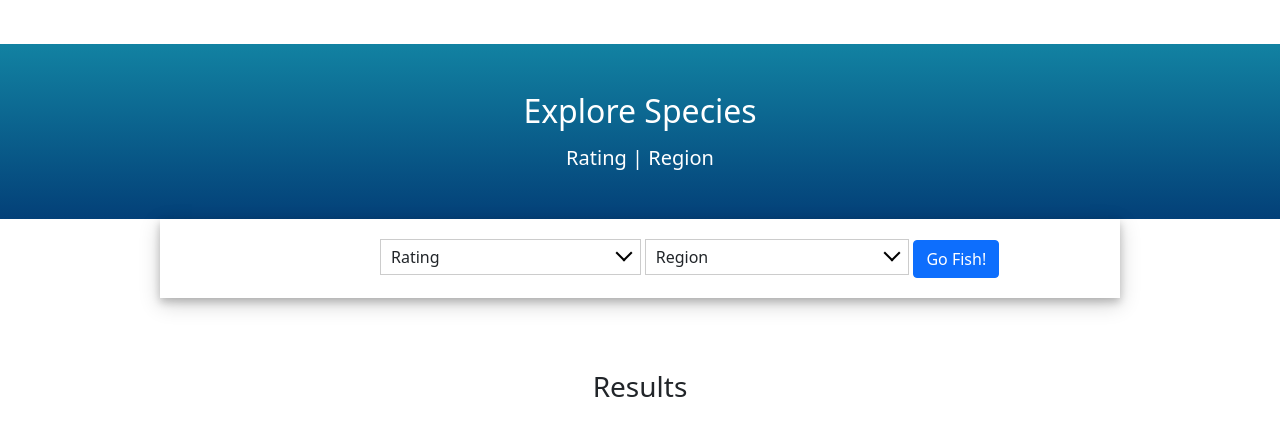
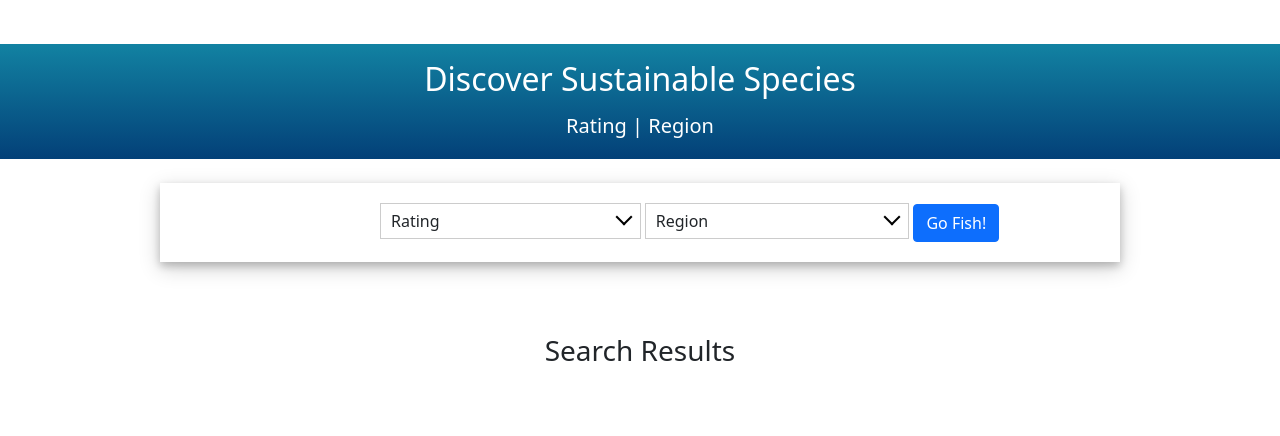
Before and after one commit to hannahramadan/sustainableseafood, a Flask app: page /search_results in a window 1280 px wide. Shown: the part 56-492 px from the top of the page. Run offline with Flask 2, Linux system fonts and the light colour scheme; the visitor is signed in with stand-in values (Sample User, id 1); data that the repository does not hold is empty; parts of the project's set-up code (start-up, migrations or seed data) failed here and were passed over; some libraries are stand-ins or nearby versions.

Commit message:
HTML updates

```diff
--- a/static/styles.css
+++ b/static/styles.css
@@ -2,7 +2,7 @@
 
 .card-img {
     width: 100%;
-    height: 15vw;
+    height: 10vw;
     object-fit: scale-down;
     padding-top: 5%;
 }
@@ -131,9 +131,9 @@ background: linear-gradient( rgba(0, 0, 0, 0.5), rgba(0, 0, 0, 0.5) ), url('http
     border: 1px #dadada solid;
 }
 
-/* #checkboxesrating label {
+#checkboxesrating label {
     display: block;
-} */
+}
 
 #checkboxesrating label:hover {
     background-color: #1e90ff;
@@ -143,10 +143,10 @@ background: linear-gradient( rgba(0, 0, 0, 0.5), rgba(0, 0, 0, 0.5) ), url('http
     display: none;
     border: 1px #dadada solid;
 }
-/*
+
 #checkboxesregion label {
     display: block;
-} */
+}
 
 #checkboxesregion label:hover {
     background-color: #1e90ff;
@@ -190,4 +190,49 @@ background: linear-gradient( rgba(0, 0, 0, 0.5), rgba(0, 0, 0, 0.5) ), url('http
   }
   .dropdown-check-list ul.items li {
     list-style: none;
+  } */
+
+
+
+
+/* Dropdown Button */
+.dropbtn {
+    background-color: #adcfee;
+    color: white;
+    padding: 16px;
+    font-size: 16px;
+    border: none;
   }
+
+  /* The container <div> - needed to position the dropdown content */
+  .dropdown {
+    position: relative;
+    display: inline-block;
+  }
+
+  /* Dropdown Content (Hidden by Default) */
+  .dropdown-content {
+    display: none;
+    position: absolute;
+    background-color: #ffffff;
+    min-width: 160px;
+    box-shadow: 0px 8px 16px 0px rgba(0,0,0,0.2);
+    z-index: 1;
+  }
+
+  /* Links inside the dropdown */
+  .dropdown-content a {
+    color: black;
+    padding: 12px 16px;
+    text-decoration: none;
+    display: block;
+  }
+
+  /* Change color of dropdown links on hover */
+  .dropdown-content a:hover {background-color: #ddd;}
+
+  /* Show the dropdown menu on hover */
+  .dropdown:hover .dropdown-content {display: block;}
+
+  /* Change the background color of the dropdown button when the dropdown content is shown */
+  .dropdown:hover .dropbtn {background-color: #d6ebf1;}
--- a/templates/profile.html
+++ b/templates/profile.html
@@ -5,10 +5,10 @@
 {% block body %}
 
 <div
-    class="p-5 text-center bg-image"
+    class="p-3 text-center bg-image"
     style="
     background: linear-gradient(to top, #034078, #1282A2);
-    height: 175px;
+    height: 115px;
     "
     >
 <div class="mask">
@@ -20,7 +20,7 @@
   </div>
 </div>
 </div>
-
+<br>
 <div class="container center">
     <div style="padding-right: 100px; padding-left:100px;">
         <p><b>Email: </b>{{user.email}}</p>
--- a/templates/search_results.html
+++ b/templates/search_results.html
@@ -5,36 +5,36 @@
 {% block body %}
 
 <div
-    class="p-5 text-center bg-image"
+    class="p-3 text-center bg-image"
     style="
     background: linear-gradient(to top, #034078, #1282A2);
-    height: 175px;
+    height: 115px;
     "
     >
 <div class="mask">
   <div class="d-flex justify-content-center align-items-center">
     <div class="text-white">
-      <h2 class="mb-3">Explore Species</h2>
+      <h2 class="mb-3">Discover Sustainable Species</h2>
       <h5 class="mb-3">Rating | Region</h5>
     </div>
   </div>
 </div>
 </div>
-
+<br>
 <div class="center">
     <div class="row centersearch">
         <form action='/search_results'>
-            <div id="list1" class="dropdown-check-list" style="padding-left: 200px;">
-                <span class="anchor">Rating</span>
-                <ul id="items1" class="items">
+            <div id="list1" class="dropdown-check-list dropdown" style="padding-left: 200px;">
+                <span class="anchor dropbtn">Rating</span>
+                <ul id="items1" class="items dropdown-content">
                     <li><input id="best choice" type="checkbox" name="rating" value="1">1 (Best Choice)</li>
                     <li><input id="okay alternative" type="checkbox" name="rating" value="2">2 (Okay Alternative)</li>
                     <li><input id="avoid" type="checkbox" name="rating" value="3">3 (Avoid)</li>
                 </ul>
             </div>
-            <div id="list2" class="dropdown-check-list" >
-                <span class="anchor">Region</span>
-                <ul id="items2" class="items">
+            <div id="list2" class="dropdown-check-list dropdown" >
+                <span class="anchor dropbtn">Region</span>
+                <ul id="items2" class="items dropdown-content">
                     <li><input id="Greater Atlantic" type="checkbox" name="region" value="Greater Atlantic">Greater Atlantic</li>
                     <li><input id="West Coast" type="checkbox" name="region" value="West Coast">West Coast</li>
                     <li><input id="Alaska" type="checkbox" name="region" value="Alaska">Alaska</li>
@@ -91,7 +91,7 @@
 <div class="mask">
     <div class="d-flex justify-content-center align-text-center">
       <div class="text-black">
-        <h3 class="mb-3">Results</h3>
+        <h3 class="mb-3">Search Results</h3>
       </div>
     </div>
   </div>
--- a/templates/shoplocal.html
+++ b/templates/shoplocal.html
@@ -5,10 +5,10 @@
 {% block body %}
 
 <div
-    class="p-5 text-center bg-image"
+    class="p-3 text-center bg-image"
     style="
     background: linear-gradient(to top, #034078, #1282A2);
-    height: 175px;
+    height: 115px;
     "
     >
 <div class="mask">
@@ -20,7 +20,7 @@
   </div>
 </div>
 </div>
-
+<br>
 <div class="container center">
     <div>
         <p id=zip{{user.zip_code}} value={{user.zip_code}}>Shop local farmer's makets near <b>{{user.zip_code}}:</b></p>
--- a/templates/species_details.html
+++ b/templates/species_details.html
@@ -5,10 +5,10 @@
 {% block body %}
 
 <div
-    class="p-5 text-center bg-image"
+    class="p-3 text-center bg-image"
     style="
-    background: linear-gradient(to top, #001F54, #034078);
-    height: 200px;
+    background: linear-gradient(to top, #034078, #1282A2);
+    height: 115px;
     "
     >
 <div class="mask">
```
Also changed, not shown: templates/species.html (+10 -11 lines), templates/watchlist.html (+21 -22 lines).
